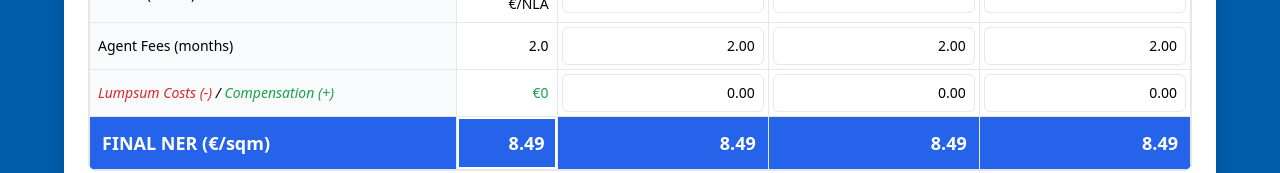
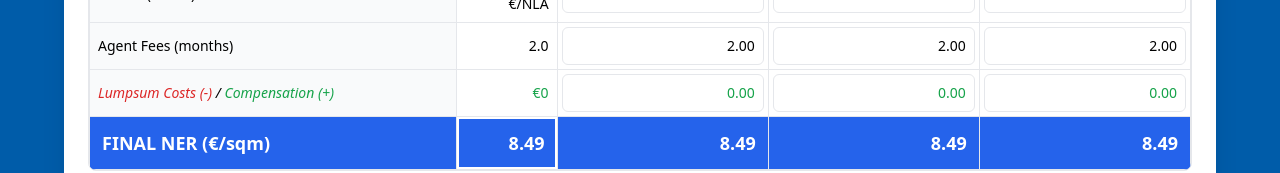
Before and after one commit to Musicandy13/NER-with-Scenarios, a React (Vite) app: page / in a window 1280 px wide. Shown: the part 1091-1264 px from the top of the page. Built offline with nearby package versions, Linux system fonts and the light colour scheme.

Commit message:
Update App.jsx

```diff
--- a/src/App.jsx
+++ b/src/App.jsx
@@ -760,9 +760,12 @@ return (
                 <td className="border p-2 font-medium bg-gray-50 italic">  <span className="text-red-600">Lumpsum Costs (-)</span>{" "}  /{" "}  <span className="text-green-600">Compensation (+)</span></td>
                 <td className={`border p-2 text-right font-medium ${P(f.unforeseen) >= 0 ? "text-green-600" : "text-red-600"}`}>  {FCUR0(P(f.unforeseen))}</td>
                 {scenarios.map((sc) => (
-                  <td key={sc.id} className="border p-1">
-                    <ScenarioField value={resolveScenario(sc, "unforeseen")} onChange={(v) => setScenarioVal(sc.id, "unforeseen", v)} />
-                  </td>
+                  <td  key={sc.id}  className={`border p-1 ${    P(resolveScenario(sc, "unforeseen")) >= 0      ? "text-green-600 font-medium"      : "text-red-600 font-medium"  }`}>
+              <ScenarioField
+                  value={resolveScenario(sc, "unforeseen")}
+                  onChange={(v) => setScenarioVal(sc.id, "unforeseen", v)}
+                />
+              </td>
                 ))}
               </tr>
 
```
